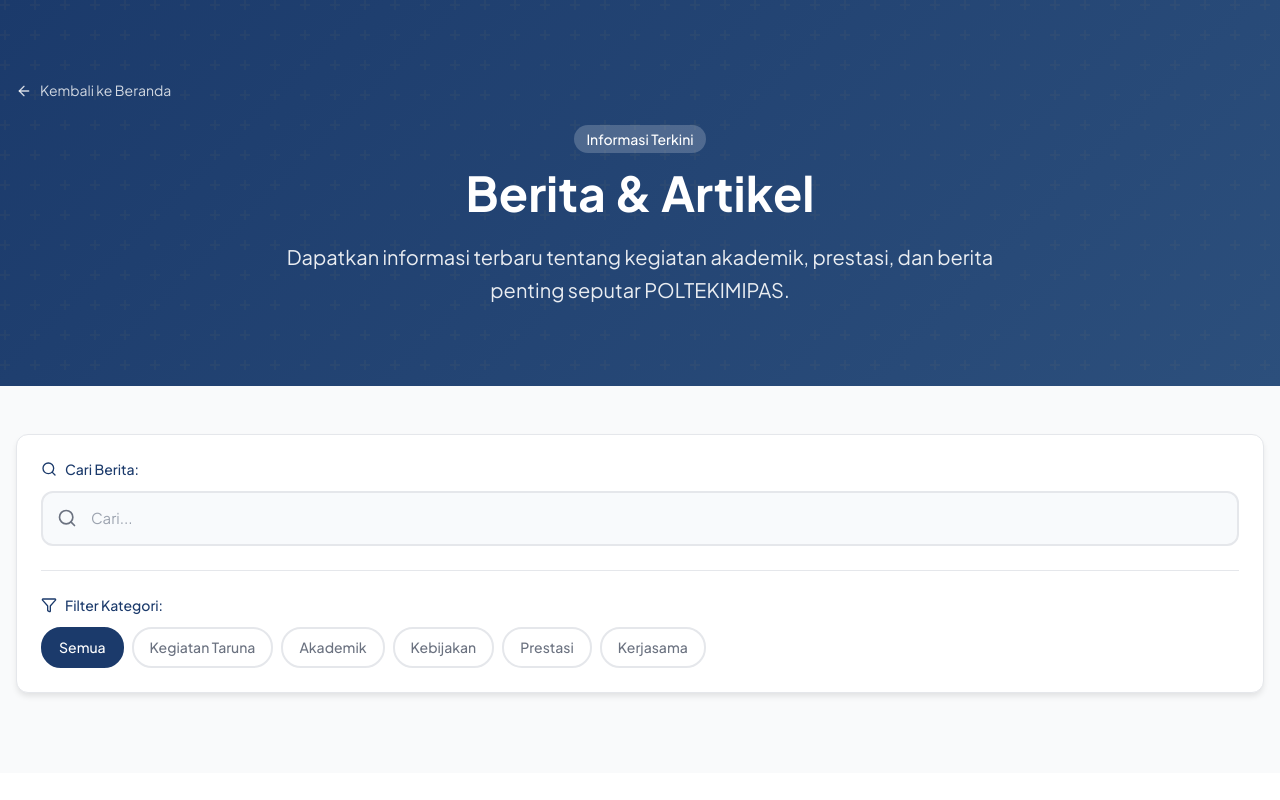
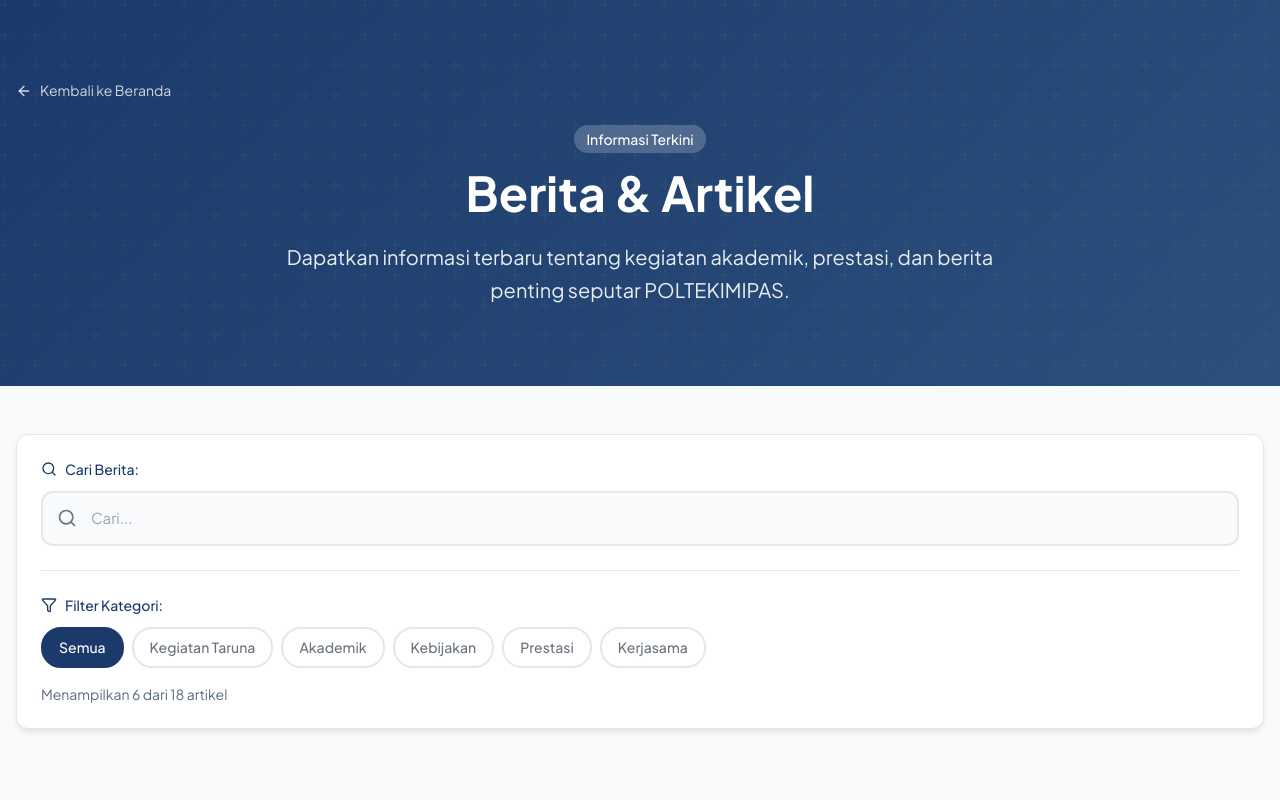
Before and after one commit to afdhika/poltek-imipas, a Next.js app: page /berita in a window 1280 px wide. Shown: the top 800 px of the page. Built offline with nearby package versions, Linux system fonts and the light colour scheme.

Commit message:
Update berita page: menambahkan total artikel dan kategori di bawah filter

```diff
--- a/app/berita/page.tsx
+++ b/app/berita/page.tsx
@@ -709,6 +709,13 @@
                   ))}
                 </div>
               </div>
+
+              {/* Results Count */}
+              <div className="text-sm text-muted-foreground mt-4">
+                Menampilkan {currentArticles.length} dari {filteredArticles.length} artikel
+                {searchTerm && ` untuk "${searchTerm}"`}
+                {selectedCategory !== "Semua" && ` di kategori "${selectedCategory}"`}
+              </div>
             </div>
           </div>
         </section>
```
